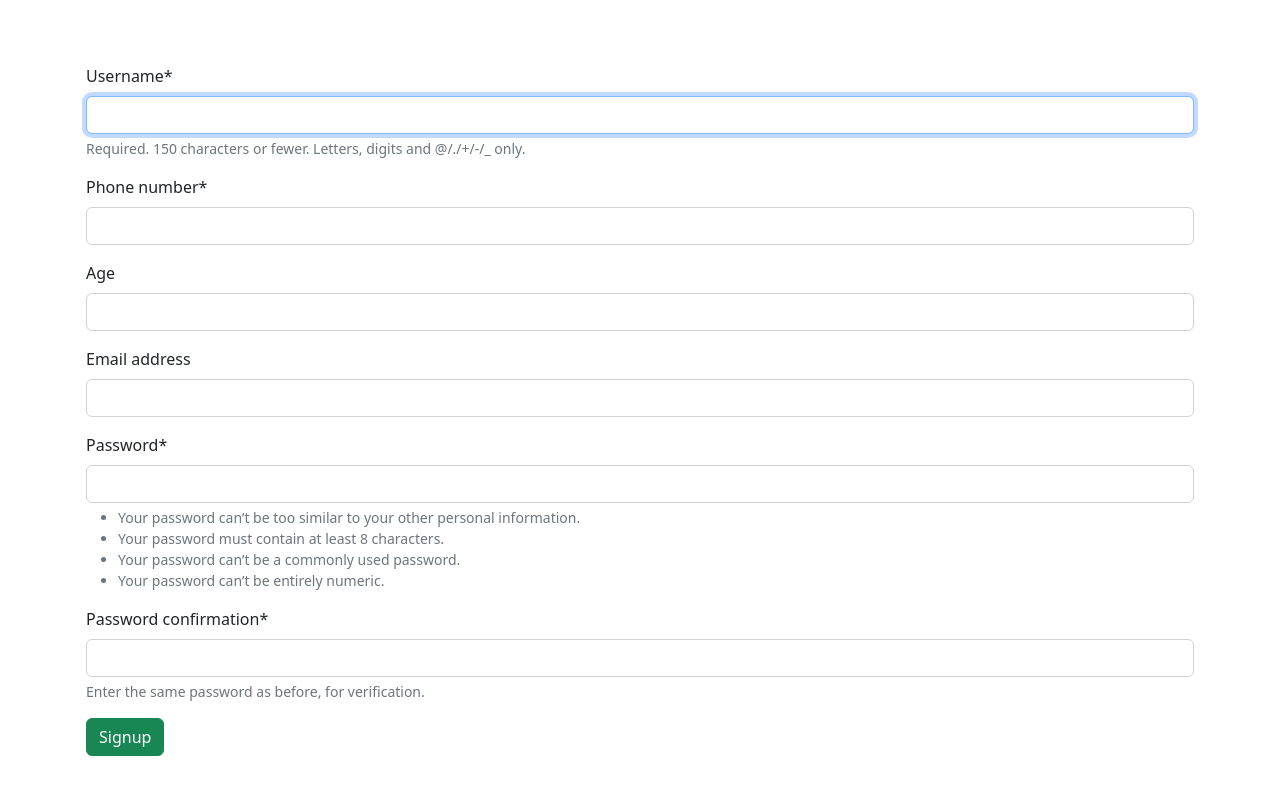
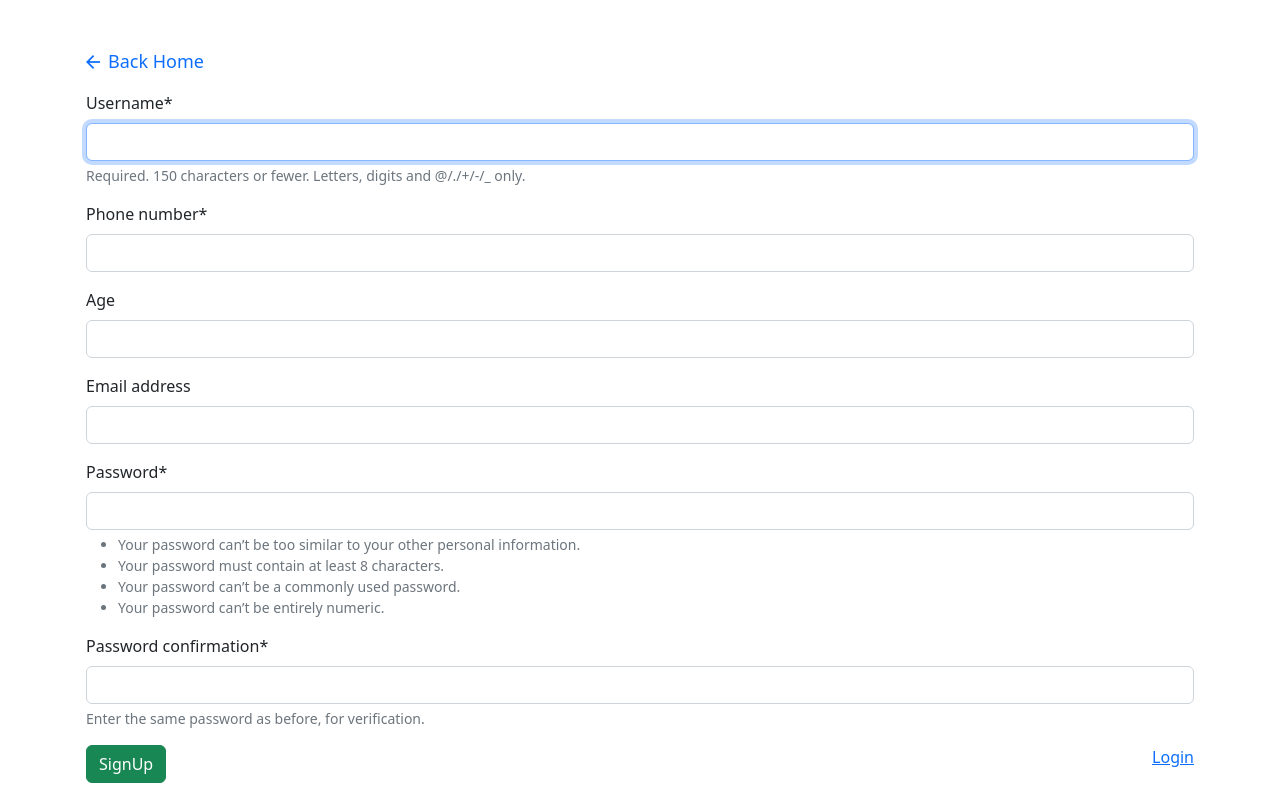
Before and after one commit to mohammadrezaGh80/news_website, a Django app: page /accounts/signup/ in a window 1280 px wide. Run offline with Django 4.2, Linux system fonts and the light colour scheme; some libraries are stand-ins or nearby versions.

Commit message:
add google font icons to _base.html and add links to related pages

```diff
--- a/templates/_base.html
+++ b/templates/_base.html
@@ -7,6 +7,7 @@
     <meta http-equiv="X-UA-Compatible" content="ie=edge">
     <link href="https://cdn.jsdelivr.net/npm/bootstrap@5.2.1/dist/css/bootstrap.min.css" rel="stylesheet"
           integrity="sha384-iYQeCzEYFbKjA/T2uDLTpkwGzCiq6soy8tYaI1GyVh/UjpbCx/TYkiZhlZB6+fzT" crossorigin="anonymous">
+    <link rel="stylesheet" href="https://fonts.googleapis.com/css2?family=Material+Symbols+Outlined:opsz,wght,FILL,GRAD@48,400,0,0" />
     <title>{% block page_title %}{% endblock page_title %}</title>
 </head>
 <body>
--- a/templates/registration/password_change_form.html
+++ b/templates/registration/password_change_form.html
@@ -7,6 +7,10 @@
     <section class="mt-5">
         <div class="container">
             <div class="row">
+                <a href="{% url 'home' %}" class="wrapper-icon d-flex align-items-center text-decoration-none">
+                    <span style="font-size: 22px" class="material-symbols-outlined">arrow_back</span>
+                    <span style="font-size: 18px" class="ps-1">Back Home</span>
+                </a>
                 <form action="" method="POST" class="p-3">
                     {% csrf_token %}
                     {{ form|crispy }}
--- a/templates/registration/password_reset_form.html
+++ b/templates/registration/password_reset_form.html
@@ -7,6 +7,10 @@
     <section class="mt-5">
         <div class="container">
             <div class="row">
+                <a href="{% url 'home' %}" class="wrapper-icon d-flex align-items-center text-decoration-none">
+                    <span style="font-size: 22px" class="material-symbols-outlined">arrow_back</span>
+                    <span style="font-size: 18px" class="ps-1">Back Home</span>
+                </a>
                 <form action="" method="POST" class="p-3">
                     {% csrf_token %}
                     {{ form|crispy }}
--- a/templates/registration/signup.html
+++ b/templates/registration/signup.html
@@ -7,10 +7,17 @@
     <section class="mt-5">
         <div class="container">
             <div class="row">
+                <a href="{% url 'home' %}" class="wrapper-icon d-flex align-items-center text-decoration-none">
+                    <span style="font-size: 22px" class="material-symbols-outlined">arrow_back</span>
+                    <span style="font-size: 18px" class="ps-1">Back Home</span>
+                </a>
                 <form action="" method="POST" class="p-3">
                     {% csrf_token %}
                     {{ form|crispy }}
-                    <button class="btn btn-success" type="submit">Signup</button>
+                    <div class="d-flex justify-content-between">
+                        <button class="btn btn-success" type="submit">SignUp</button>
+                        <a href="{% url 'login' %}">Login</a>
+                    </div>
                 </form>
             </div>
         </div>
```
Also changed, not shown: templates/registration/login.html (+8 -1 lines), db.sqlite3.
